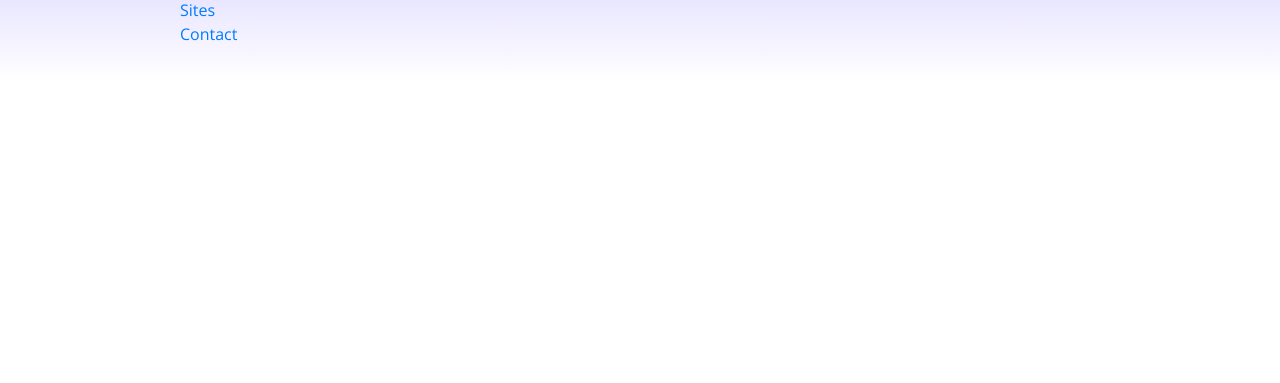
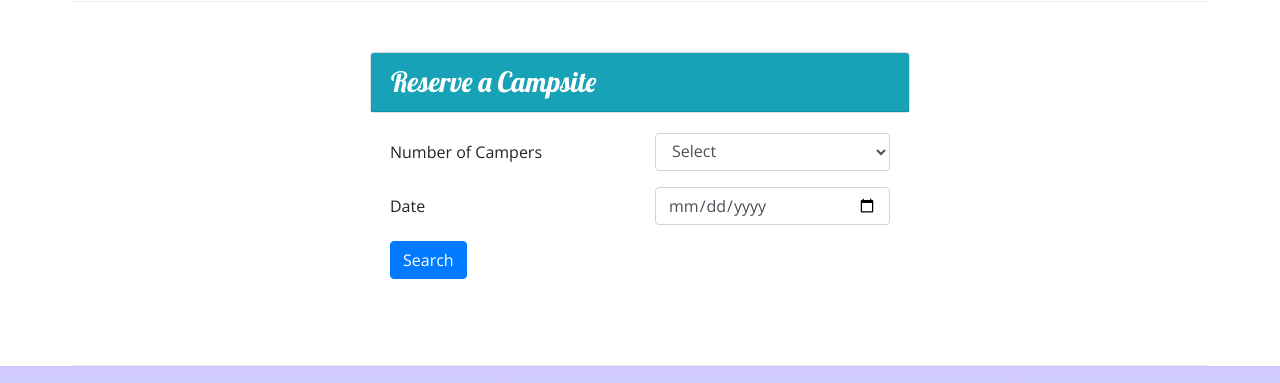
Before and after one commit to CrystalRoot/nucampsite, a website: page index.html in a window 1280 px wide. Shown: the part 1151-1534 px from the top of the page. Before the commit the page ends 1233 px from the top, so only its background shows below. Drawn offline with nearby package versions, Linux system fonts and the light colour scheme.

Commit message:
week 2 assignment

```diff
--- a/index.html
+++ b/index.html
@@ -27,6 +27,10 @@
                 <div class="col">
                     <h1>NuCamp</h1>
                     <h2>a better way to camp</h2>
+                </div>
+                <div class="col-md-4 col-xl-2 mt-4">
+                    <a href="#reserveForm" class="btn btn-info btn-lg text-nowrap" role="button">Reserve Campsite</a>
+                    </a>
                 </div>
             </div>
         </div>
@@ -70,8 +74,13 @@
                 <h2>Featured Campsites</h2>
             </div>
             <div class="col">
-            <h3>React Lake Campground</h3>
-                <p class="d-none d-sm-block">Nestled in the foothills of the Chrome Mountains, this campground on the shores of the pristine React Lake is a favorite for fly fishers.</p>
+                <div class="media">
+                    <div class="media-body align-self-center">
+                        <h3>React Lake Campground</h3>
+                        <p class="d-none d-sm-block">Nestled in the foothills of the Chrome Mountains, this campground on the shores of the pristine React Lake is a favorite for fly fishers.</p>
+                    </div>
+                    <img class="d-flex ml-3 img-thumbnail" src="img/react-lake-thumb.jpg" alt="react lake thumbnail" />
+                </div>
             </div>
         </div>
 
@@ -86,6 +95,42 @@
                         <h3>Bootstrap Outfitters</h3>
                         <p class="d-none d-sm-block">Bootstrap Outfitters supplies you with gear you need at prices you can't beat.</p>
                     </div>
+                </div>
+            </div>
+        </div>
+        <div class="row row-content">
+            <div class="col-sm-6 mx-auto">
+                <div class="card">
+                    <h3 class="card-header text-white bg-info">Reserve a Campsite</h3>
+                </div>
+                <div class="card-body">
+                    <form id="reserveForm">
+                        <div class="form-group row">
+                            <label for="numCampers" class="col-form-label col-sm-6">Number of Campers</label>
+                            <div class="col-sm">
+                                <select name="numCampers" id="numCampers" class="form-control">
+                                    <option>Select</option>
+                                    <option value="1">1</option>
+                                    <option value="2">2</option>
+                                    <option value="3">3</option>
+                                    <option value="4">4</option>
+                                    <option value="5">5</option>
+                                    <option value="6">6</option>
+                                </select>
+                            </div>
+                        </div>
+                        <div class="form-group row">
+                            <label for="date" class="col-form-label col-sm-6">Date</label>
+                            <div class="col-sm">
+                                <input type="date" id="date" name="date" class="form-control" placeholder="Select Date" />
+                            </div>
+                        </div>
+                        <div class="form-group row">
+                            <div class="col">
+                                <button type="submit" class="btn btn-primary">Search</button>
+                            </div>
+                        </div>
+                    </form>
                 </div>
             </div>
         </div>
```
